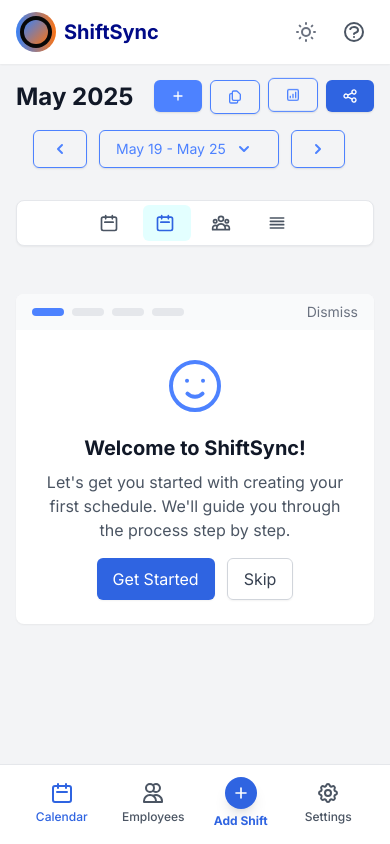
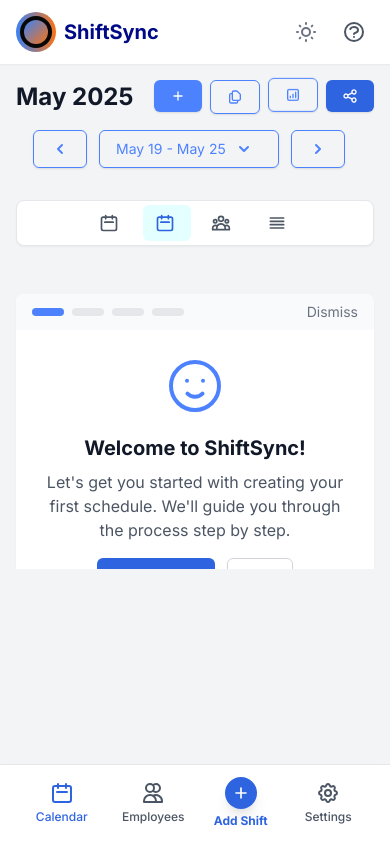
Before and after one commit to josephwaugh312/ShiftSync, a React (Create React App) app: page / in a window 390 px wide. Built offline with nearby package versions, Linux system fonts and the light colour scheme.

Commit message:
Fix mobile weekly calendar scrolling with stronger CSS overrides

```diff
--- a/src/styles/index.css
+++ b/src/styles/index.css
@@ -507,24 +507,32 @@
   }
 }
 
-/* Mobile weekly view - allow natural height and scrolling */
+/* Mobile weekly view - allow scrolling by making parent scrollable */
 @media (max-width: 767px) {
   .daily-view {
     height: calc(100vh - 12rem);
     max-height: calc(100vh - 12rem);
   }
 
+  /* Override the general constraints specifically for mobile weekly view */
   .weekly-view {
     height: auto !important;
     max-height: none !important;
-    overflow: visible;
-    overflow-y: auto;
+    overflow: visible !important;
+    min-height: 100vh;
+    position: relative;
   }
 
   .weekly-view .day-column {
-    min-height: 300px;
+    min-height: 400px;
     max-height: none;
     overflow-y: visible;
+  }
+
+  /* Make sure the parent container can scroll */
+  .calendar-view .flex-1 {
+    overflow-y: auto;
+    -webkit-overflow-scrolling: touch;
   }
 }
 
```
